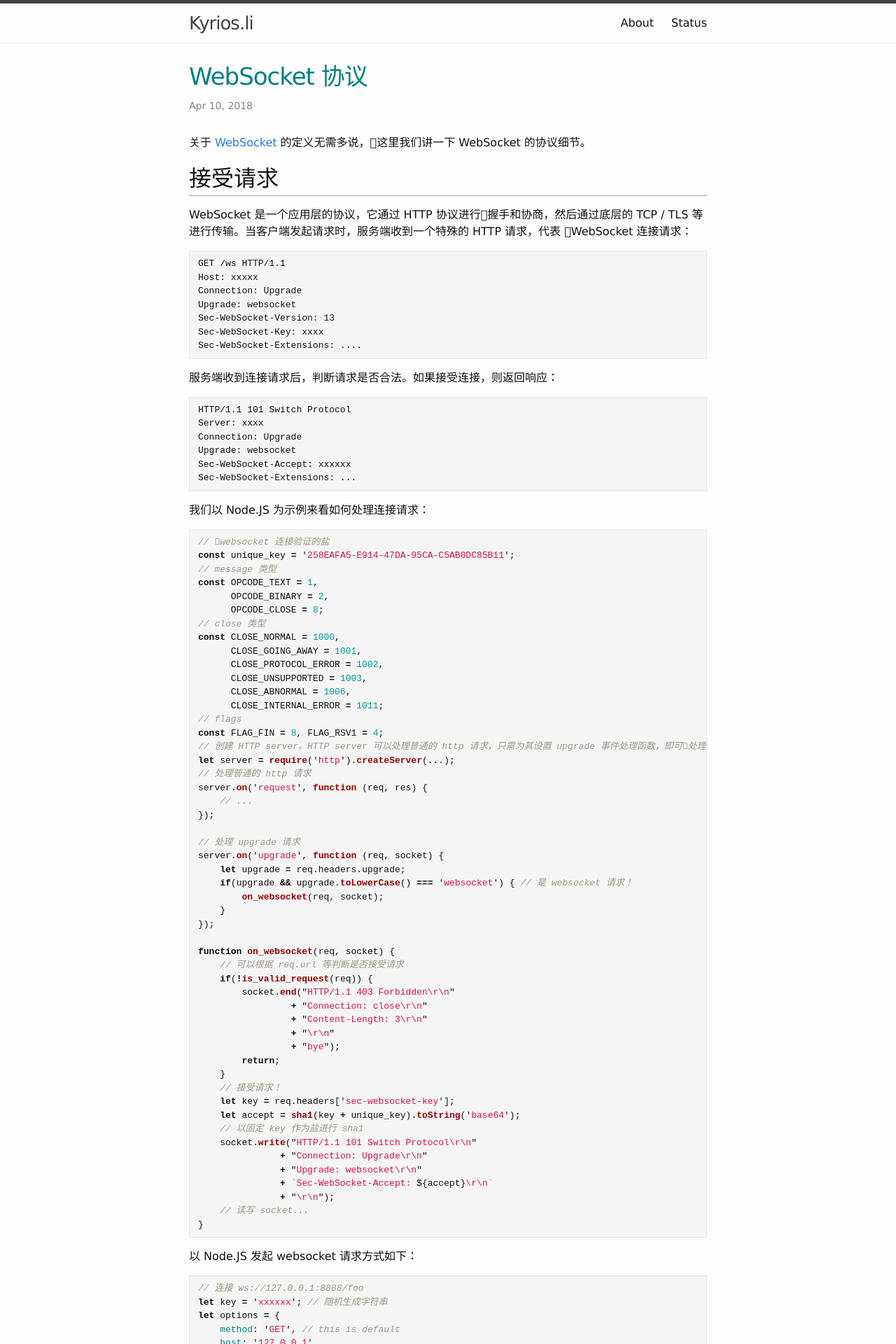
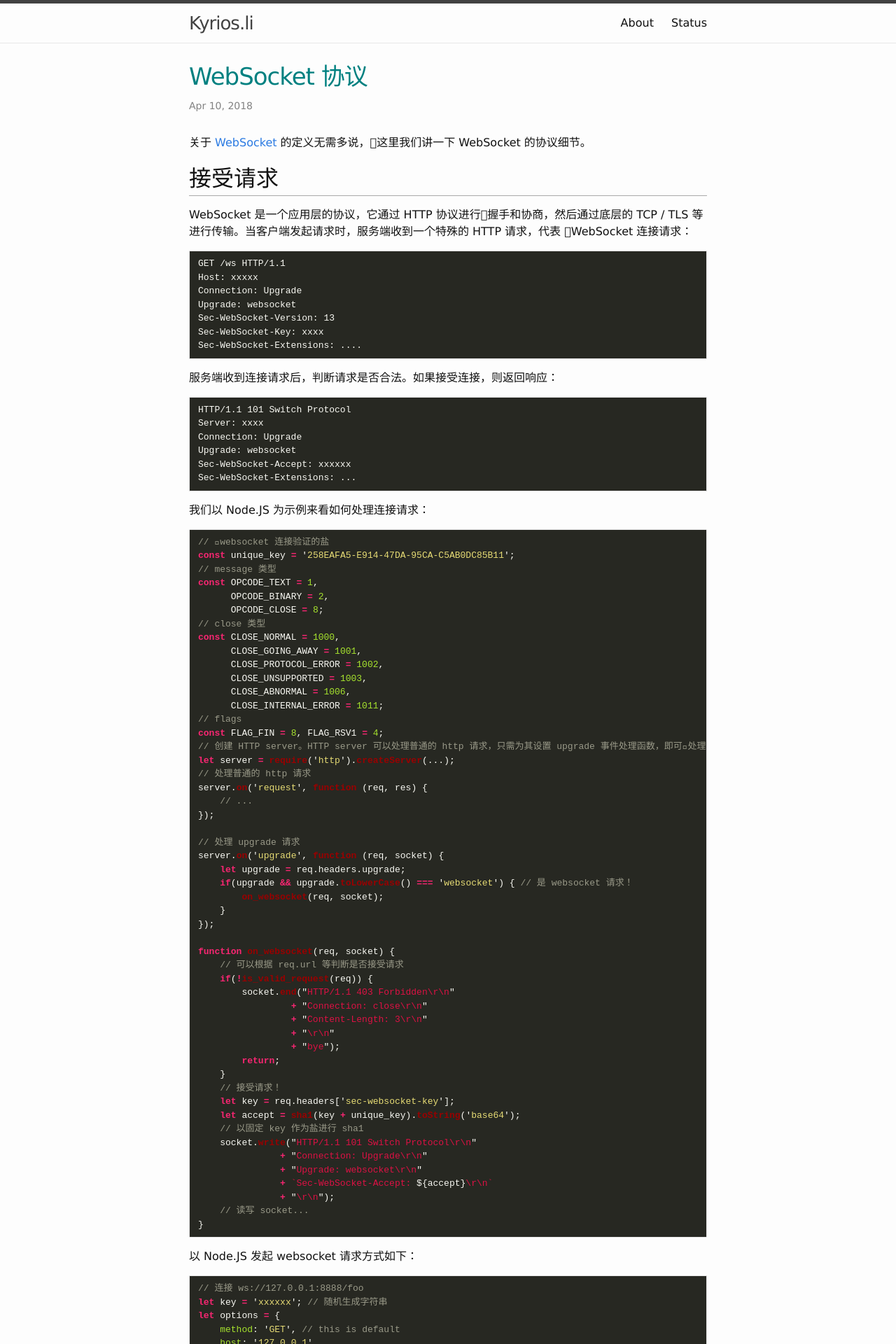
Before and after one commit to kyriosli/kyriosli.github.io, a Jekyll site: the page built from _posts/2018-04-10-websocket.md, in a window 1280 px wide. Shown: the top 1920 px of the page at 70% size. Built offline with Jekyll 4.4.1, drawn with Linux system fonts in a browser that asks for light colours.

Commit message:
update style

```diff
--- a/_sass/_base.scss
+++ b/_sass/_base.scss
@@ -108,11 +108,11 @@ a {
  */
 blockquote {
   color: $grey-color;
-  border-left: 4px solid $grey-color-light;
+  border-left: 4px solid #c17676;
+  background: #f8f8f8;
   padding-left: $spacing-unit / 2;
   font-size: 18px;
   letter-spacing: -1px;
-  font-style: italic;
 
   > :last-child {
     margin-bottom: 0;
@@ -128,12 +128,13 @@ code {
   font-size: 13px;
   border: 1px solid $grey-color-light;
   border-radius: 1px;
-  background-color: #F5F5F5;
+  background-color: #272822;
   /*white-space: pre-wrap;*/
 }
 
 code {
   padding: 1px 5px;
+  background-color: #bbbbbb;
 }
 
 pre {
@@ -144,6 +145,8 @@ pre {
     border: 0;
     padding-right: 0;
     padding-left: 0;
+    color: #f8f8f2;
+    background-color: transparent;
   }
 }
 
--- a/_sass/_syntax-highlighting.scss
+++ b/_sass/_syntax-highlighting.scss
@@ -7,12 +7,13 @@
 
     .c     { color: #998; font-style: italic } // Comment
     .err   { color: #a61717; background-color: #e3d2d2 } // Error
-    .k     { font-weight: bold } // Keyword
-    .o     { font-weight: bold } // Operator
+    .k, .kc, .kp, .kr,
+    .kd    { font-weight: bold; color: #f92672 } // Keyword
+    .o     { font-weight: bold; color: #f92672; } // Operator
     .cm    { color: #998; font-style: italic } // Comment.Multiline
     .cp    { color: #999; font-weight: bold } // Comment.Preproc
-    .c1    { color: #998; font-style: italic } // Comment.Single
-    .cs    { color: #999; font-weight: bold; font-style: italic } // Comment.Special
+    .c1    { color: #998; } // Comment.Single
+    .cs    { color: #999; font-weight: bold; } // Comment.Special
     .gd    { color: #000; background-color: #fdd } // Generic.Deleted
     .gd .x { color: #000; background-color: #faa } // Generic.Deleted.Specific
     .ge    { font-style: italic } // Generic.Emph
@@ -25,14 +26,10 @@
     .gs    { font-weight: bold } // Generic.Strong
     .gu    { color: #aaa } // Generic.Subheading
     .gt    { color: #a00 } // Generic.Traceback
-    .kc    { font-weight: bold } // Keyword.Constant
-    .kd    { font-weight: bold } // Keyword.Declaration
-    .kp    { font-weight: bold } // Keyword.Pseudo
-    .kr    { font-weight: bold } // Keyword.Reserved
     .kt    { color: #458; font-weight: bold } // Keyword.Type
     .m     { color: #099 } // Literal.Number
-    .s     { color: #d14 } // Literal.String
-    .na    { color: #008080 } // Name.Attribute
+    .s     { color: #e6db74 } // Literal.String
+    .na    { color: #a6e22e } // Name.Attribute
     .nb    { color: #0086B3 } // Name.Builtin
     .nc    { color: #458; font-weight: bold } // Name.Class
     .no    { color: #008080 } // Name.Constant
@@ -46,7 +43,7 @@
     .w     { color: #bbb } // Text.Whitespace
     .mf    { color: #099 } // Literal.Number.Float
     .mh    { color: #099 } // Literal.Number.Hex
-    .mi    { color: #099 } // Literal.Number.Integer
+    .mi    { color: #a6e22e } // Literal.Number.Integer
     .mo    { color: #099 } // Literal.Number.Oct
     .sb    { color: #d14 } // Literal.String.Backtick
     .sc    { color: #d14 } // Literal.String.Char
@@ -57,11 +54,12 @@
     .si    { color: #d14 } // Literal.String.Interpol
     .sx    { color: #d14 } // Literal.String.Other
     .sr    { color: #009926 } // Literal.String.Regex
-    .s1    { color: #d14 } // Literal.String.Single
+    .s1    { color: #e6db74; } // Literal.String.Single
     .ss    { color: #990073 } // Literal.String.Symbol
     .bp    { color: #999 } // Name.Builtin.Pseudo
     .vc    { color: #008080 } // Name.Variable.Class
     .vg    { color: #008080 } // Name.Variable.Global
     .vi    { color: #008080 } // Name.Variable.Instance
     .il    { color: #099 } // Literal.Number.Integer.Long
+    .nx    { }
 }
```
